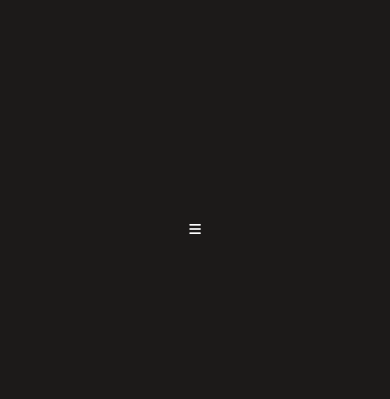
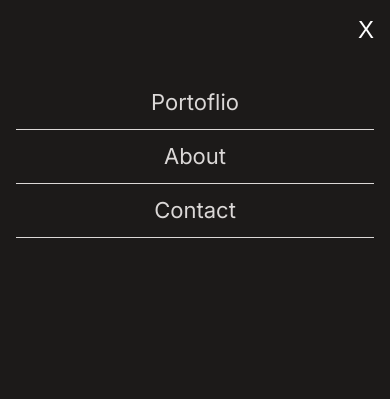
Before and after one commit to shella12/mobile-menu-review, a website: page index.html in a window 390 px wide. Both pictures are taken after a click on the button 366 px from the left and 27 px from the top of the page. Shown: the top 399 px of the page. Drawn offline with Linux system fonts and the light colour scheme.

Commit message:
Edit mobile-nav

```diff
--- a/css/main.css
+++ b/css/main.css
@@ -44,15 +44,14 @@ header {
   display: none;
   position: fixed;
   flex-direction: column;
-  justify-content: space-evenly;
-  align-content: center;
-  align-items: center;
   top: 0;
   left: 0;
   width: 100%;
   height: 100%;
   z-index: 100;
   background-color: #1c1a19;
+  gap: 2rem;
+  padding: 1rem;
 }
 
 #mobile-nav ul {
@@ -78,6 +77,12 @@ header {
 .menu-bars i {
   width: 18px;
   height: 12px;
+  color: white;
+}
+
+.x-mark {
+  align-self: flex-end;
+  font-size: 1.5rem;
   color: white;
 }
 
--- a/index.html
+++ b/index.html
@@ -15,8 +15,8 @@
         <i class="fas fa-bars"></i>
       </button>
       <nav id="mobile-nav">
-        <button type="button" class="menu-bars">
-          <i class="fas fa-bars"></i>
+        <button type="button" class="menu-bars x-mark">
+          X
         </button>
         <ul>
           <li><a class="nav-link mobile-links" href="#projects">Portoflio</a></li>
```
